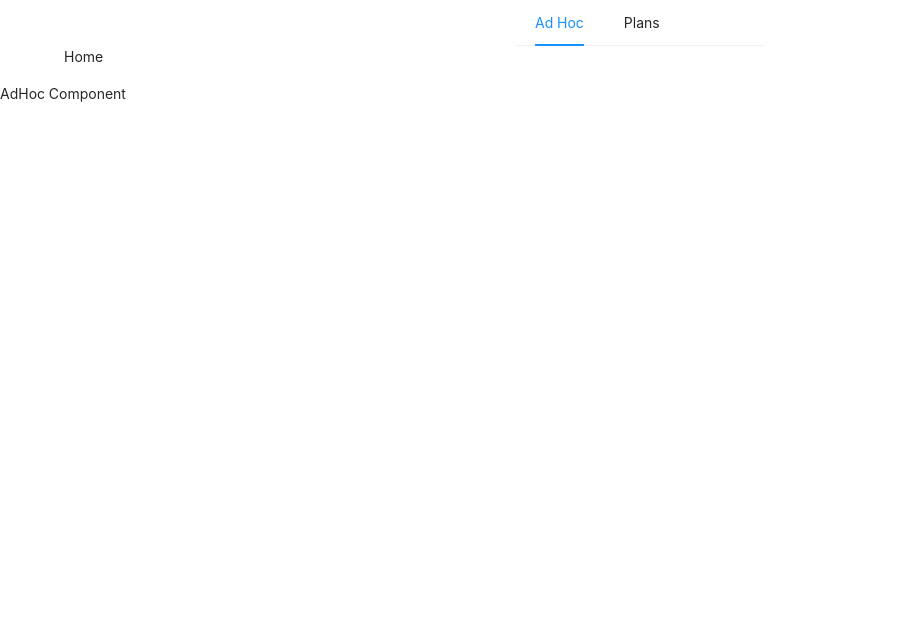
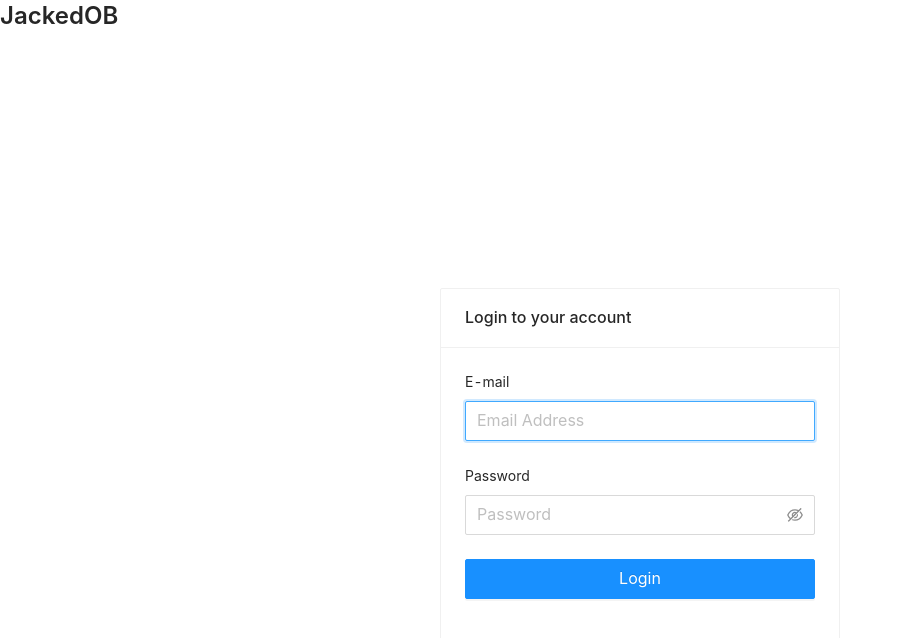
Before and after one commit to pinghedm/jackedob2, a React (Create React App) app in the folder app/: page / in a window 1280 px wide. Shown: the top 638 px of the page, without its empty margins (0-903 px from the left). Built offline with nearby package versions, Linux system fonts and the light colour scheme; no server answers.

Commit message:
firebase auth

```diff
--- a/app/package.json
+++ b/app/package.json
@@ -12,6 +12,7 @@
     "@types/react": "^17.0.41",
     "@types/react-dom": "^17.0.14",
     "antd": "^4.19.2",
+    "firebase": "^9.6.9",
     "generate-react-cli": "^7.1.0",
     "react": "^17.0.2",
     "react-dom": "^17.0.2",
--- a/app/src/App.tsx
+++ b/app/src/App.tsx
@@ -4,11 +4,14 @@ import './App.css'
 
 import 'antd/dist/antd.css'
 import { BrowserRouter, Routes, Route, Link, useLocation } from 'react-router-dom'
-import { Menu, Breadcrumb } from 'antd'
+import { Menu, Breadcrumb, Row, Col } from 'antd'
 import AdHoc from 'pages/AdHoc/AdHoc.lazy'
 import Plans from 'pages/Plans/Plans.lazy'
 import PlanDetails from 'pages/PlanDetails/PlanDetails.lazy'
 import Exercise from 'pages/Exercise/Exercise.lazy'
+import { useCurrentUser } from 'services/firebase'
+import LoginPage from 'pages/LoginPage/LoginPage.lazy'
+import { logout } from 'services/firebase'
 type MenuOptions = 'ad-hoc' | 'plans'
 const Header = () => {
     const location = useLocation()
@@ -29,7 +32,8 @@ const Header = () => {
     )
     return (
         <>
-            <div style={{ width: '250px', margin: 'auto' }}>
+            <Row>
+                <Col span={6} offset={8}>
                     <Menu
                         mode="horizontal"
                         selectedKeys={[currentMenuSelection]}
@@ -41,7 +45,19 @@ const Header = () => {
                             <Link to="plans">Plans</Link>
                         </Menu.Item>
                     </Menu>
-            </div>
+                </Col>
+                <Col span={2} offset={8}>
+                    <Menu>
+                        <Menu.Item
+                            key="logout"
+                            onClick={() => {
+                                logout()
+                            }}>
+                            Logout
+                        </Menu.Item>
+                    </Menu>
+                </Col>
+            </Row>
             <div style={{ marginLeft: '5%', marginBottom: '15px' }}>
                 <Breadcrumb>
                     {[
@@ -56,6 +72,10 @@ const Header = () => {
 }
 
 const App = () => {
+    const user = useCurrentUser()
+    if (user === null) {
+        return <LoginPage />
+    }
     return (
         <BrowserRouter>
             <Header />
--- /dev/null
+++ b/app/src/pages/LoginPage/LoginPage.lazy.tsx
@@ -0,0 +1,13 @@
+import React, { lazy, Suspense } from 'react'
+import { LoginPageProps } from './LoginPage'
+const LazyLoginPage = lazy(() => import('./LoginPage'))
+
+const LoginPage = (
+    props: JSX.IntrinsicAttributes & { children?: React.ReactNode } & LoginPageProps,
+) => (
+    <Suspense fallback={null}>
+        <LazyLoginPage {...props} />
+    </Suspense>
+)
+
+export default LoginPage
--- /dev/null
+++ b/app/src/pages/LoginPage/LoginPage.tsx
@@ -0,0 +1,64 @@
+import React, { useState } from 'react'
+import { Typography, Form, Input, Button, Card, Alert } from 'antd'
+import { loginUser } from 'services/firebase'
+export interface LoginPageProps {}
+
+const LoginPage = ({}: LoginPageProps) => {
+    const [email, setEmail] = useState('')
+    const [password, setPassword] = useState('')
+    const [error, setError] = useState('')
+
+    const handleFormSubmit = async () => {
+        setError('')
+        const err = await loginUser(email, password)
+        if (err) {
+            setError(err.message)
+        }
+    }
+    return (
+        <>
+            <Typography.Title level={3}>JackedOB</Typography.Title>
+            <Card
+                title="Login to your account"
+                style={{ width: '50%', maxWidth: '400px', margin: 'auto', marginTop: '20%' }}>
+                {error ? (
+                    <Alert type="error" message={error} style={{ marginBottom: '10px' }} />
+                ) : null}
+                <Form layout="vertical">
+                    <Form.Item label="E-mail" name="email">
+                        <Input
+                            type="email"
+                            autoFocus
+                            placeholder="Email Address"
+                            value={email}
+                            onChange={e => {
+                                setEmail(e.target.value)
+                            }}
+                            size="large"
+                        />
+                    </Form.Item>
+                    <Form.Item label="Password" name="password">
+                        <Input.Password
+                            type="password"
+                            placeholder="Password"
+                            value={password}
+                            onChange={e => setPassword(e.target.value)}
+                            onPressEnter={() =>
+                                email.length && password.length ? handleFormSubmit() : null
+                            }
+                            size="large"
+                        />
+                    </Form.Item>
+
+                    <Form.Item>
+                        <Button type="primary" block size="large" onClick={handleFormSubmit}>
+                            Login
+                        </Button>
+                    </Form.Item>
+                </Form>
+            </Card>
+        </>
+    )
+}
+
+export default LoginPage
--- /dev/null
+++ b/app/src/services/firebase.tsx
@@ -0,0 +1,37 @@
+import { useState } from 'react'
+import { initializeApp } from 'firebase/app'
+import { getAuth, signInWithEmailAndPassword, onAuthStateChanged, signOut } from 'firebase/auth'
+
+const firebaseConfig = {
+    apiKey: 'AIzaSyA1kpjSV82sGSnh0LXgrluWL3KZH8xbBb4',
+    authDomain: 'jackedob2.firebaseapp.com',
+    projectId: 'jackedob2',
+    storageBucket: 'jackedob2.appspot.com',
+    messagingSenderId: '195212004841',
+    appId: '1:195212004841:web:408503735b2194b5d60f78',
+}
+const app = initializeApp(firebaseConfig)
+const auth = getAuth(app)
+
+export const useCurrentUser = () => {
+    const [curUser, setCurUser] = useState(auth.currentUser)
+    onAuthStateChanged(auth, user => {
+        if (user) {
+            setCurUser(user)
+        }
+    })
+    return curUser
+}
+
+export const loginUser = async (email: string, password: string) => {
+    try {
+        await signInWithEmailAndPassword(auth, email, password)
+        return null
+    } catch (error) {
+        return error as { code: string; message: string }
+    }
+}
+
+export const logout = async () => {
+    await signOut(auth)
+}
```
Also changed, not shown: 1 other file (tests, documents, lock files or other folders). Lines whose indentation alone changed are shown as unchanged.
